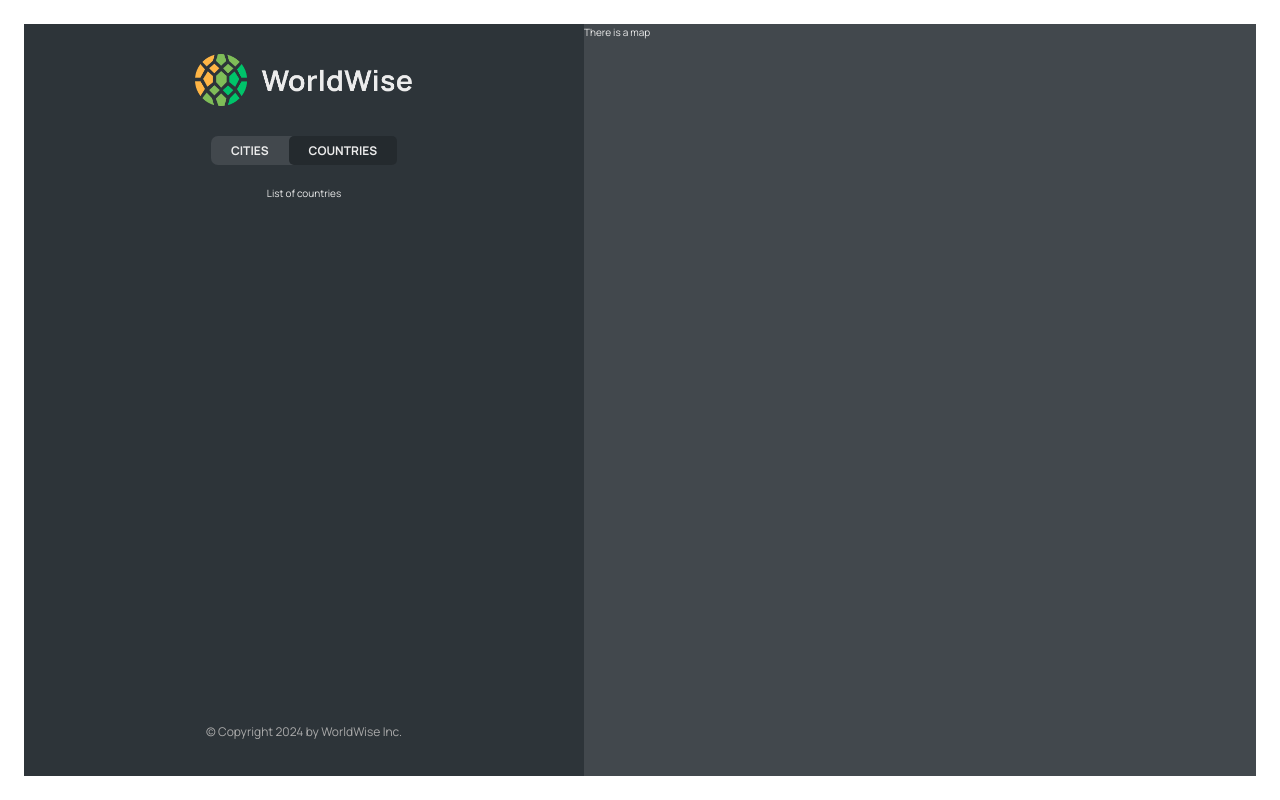
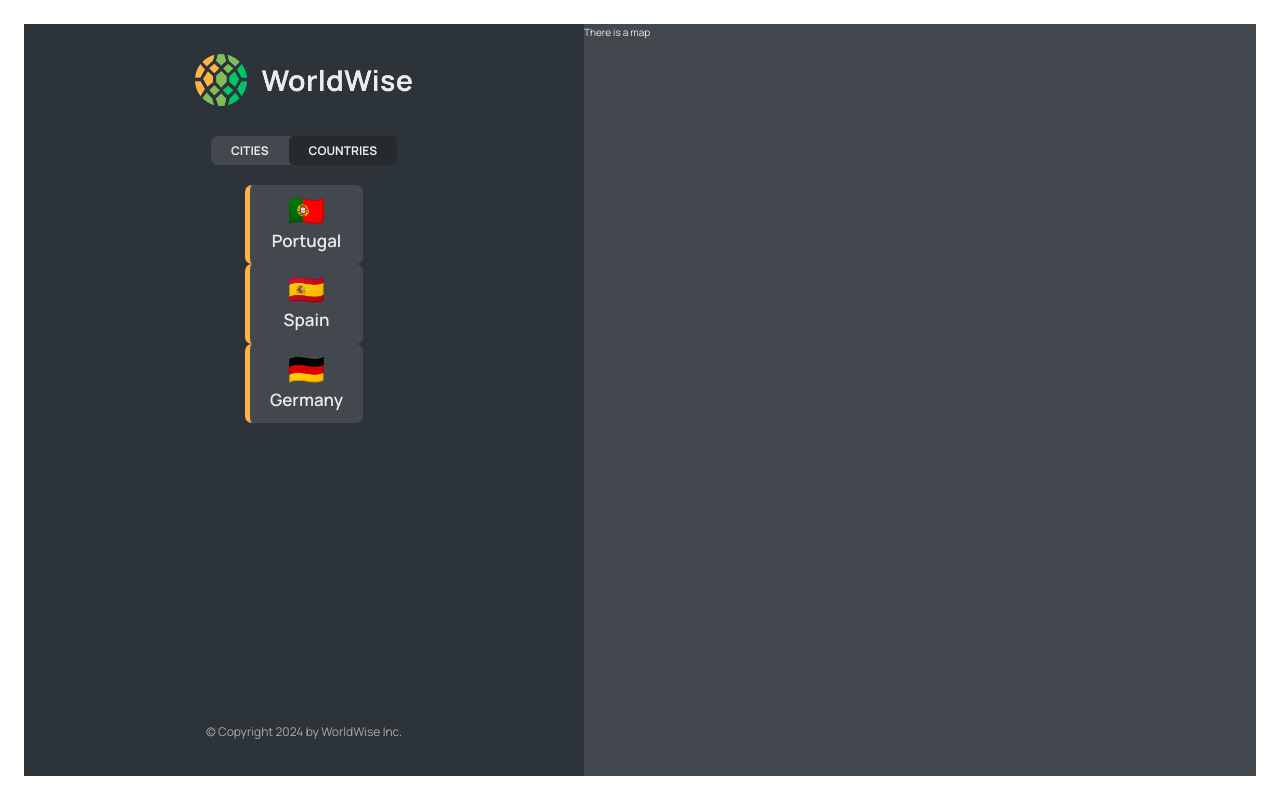
Before and after one commit to dannguyenmessi1705/ReactJS, a React (Vite) app in the folder vite-app/: page /app/countries in a window 1280 px wide. Built offline with nearby package versions, Linux system fonts and the light colour scheme; data requests are answered from the project's data file; a web font is replaced by a local one.

Commit message:
Add CountryList component to WorldWise

```diff
--- a/vite-app/src/00.SinglePageApp/WorldWise/App.jsx
+++ b/vite-app/src/00.SinglePageApp/WorldWise/App.jsx
@@ -7,6 +7,7 @@
 import AppLayout from "./pages/AppLayout";
 import CityList from "./components/CityList";
 import { useEffect, useState } from "react";
+import CountryList from "./components/CountryList";
 
 const URL_API = "http://localhost:8017";
 
@@ -37,7 +38,7 @@
         <Route path="/app" element={<AppLayout />}>
           <Route index element={<CityList cities={cities} isLoading={isLoading}/>}></Route>
           <Route path="cities" element={<CityList cities={cities} isLoading={isLoading}/>}></Route>
-          <Route path="countries" element={<p>List of countries</p>}></Route>
+          <Route path="countries" element={<CountryList cities={cities} isLoading={isLoading} />}></Route>
         </Route>
         <Route path="/pricing" element={<Pricing />}></Route>
         <Route path="/product" element={<Product />}></Route>
--- /dev/null
+++ b/vite-app/src/00.SinglePageApp/WorldWise/components/CountryList.jsx
@@ -0,0 +1,28 @@
+import styles from "./CountryList.module.css";
+import Spinner from "./Spinner";
+import Message from "./Message";
+import CountryItem from "./CountryItem";
+function CountryList({ cities, isLoading }) {
+  if (isLoading) {
+    return <Spinner />;
+  }
+  if (!cities.length) {
+    return <Message message="No countries to show" />;
+  }
+  const countries = cities.reduce((arr, city) => {
+    if (!arr.map((el) => el.country).includes(city.country)) {
+      // Nếu arr không chứa country của city thì thêm vào arr
+      return [...arr, { country: city.country, emoji: city.emoji }]; // Trả về mảng mới với country của city được thêm vào
+    } else {
+      // Nếu arr đã chứa country của city thì trả về arr (tránh trùng country)
+      return arr; // Trả về mảng cũ
+    }
+  }, []); // Khởi tạo mảng rỗng
+  return <div className={styles.countryItem}>
+    <ul>
+        {countries.map(country => <CountryItem country={country} key={Math.random()}/>)}
+    </ul>
+  </div>;
+}
+
+export default CountryList;
--- a/vite-app/src/00.SinglePageApp/WorldWise/data/cities.json
+++ b/vite-app/src/00.SinglePageApp/WorldWise/data/cities.json
@@ -35,6 +35,30 @@
         "lng": 13.376933665713324
       },
       "id": 98443197
+    },
+    {
+      "cityName": "Faroe Islands",
+      "country": "Portugal",
+      "emoji": "🇵🇹",
+      "date": "2027-10-31T15:59:59.138Z",
+      "notes": "My favorite city so far!",
+      "position": {
+        "lat": 38.727881642324164,
+        "lng": -9.140900099907554
+      },
+      "id": 73930389
+    },
+    {
+      "cityName": "Barcelona",
+      "country": "Spain",
+      "emoji": "🇪🇸",
+      "date": "2027-07-15T08:22:53.976Z",
+      "notes": "",
+      "position": {
+        "lat": 40.46635901755316,
+        "lng": -3.7133789062500004
+      },
+      "id": 17806750
     }
   ]
 }
```
